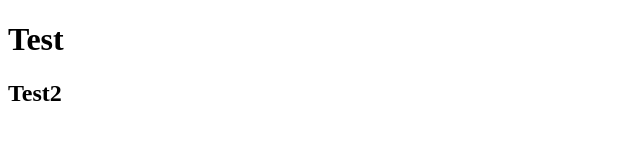
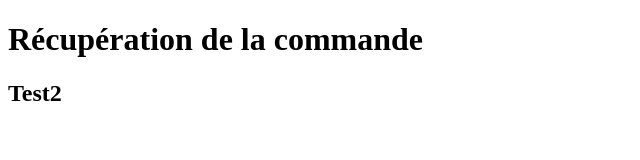
Before and after one commit to enzo34/CoursGit, a plain HTML site: page index.html in a window 1280 px wide. Shown: the whole page, without its empty margins (0-640 px from the left). Drawn offline with Linux system fonts and the light colour scheme.

```diff
--- a/index.html
+++ b/index.html
@@ -7,7 +7,7 @@
     <title>Test</title>
   </head>
   <body>
-    <h1>Test</h1>
+    <h1>Récupération de la commande</h1>
     <h2>Test2</h2>
   </body>
 </html>
```
